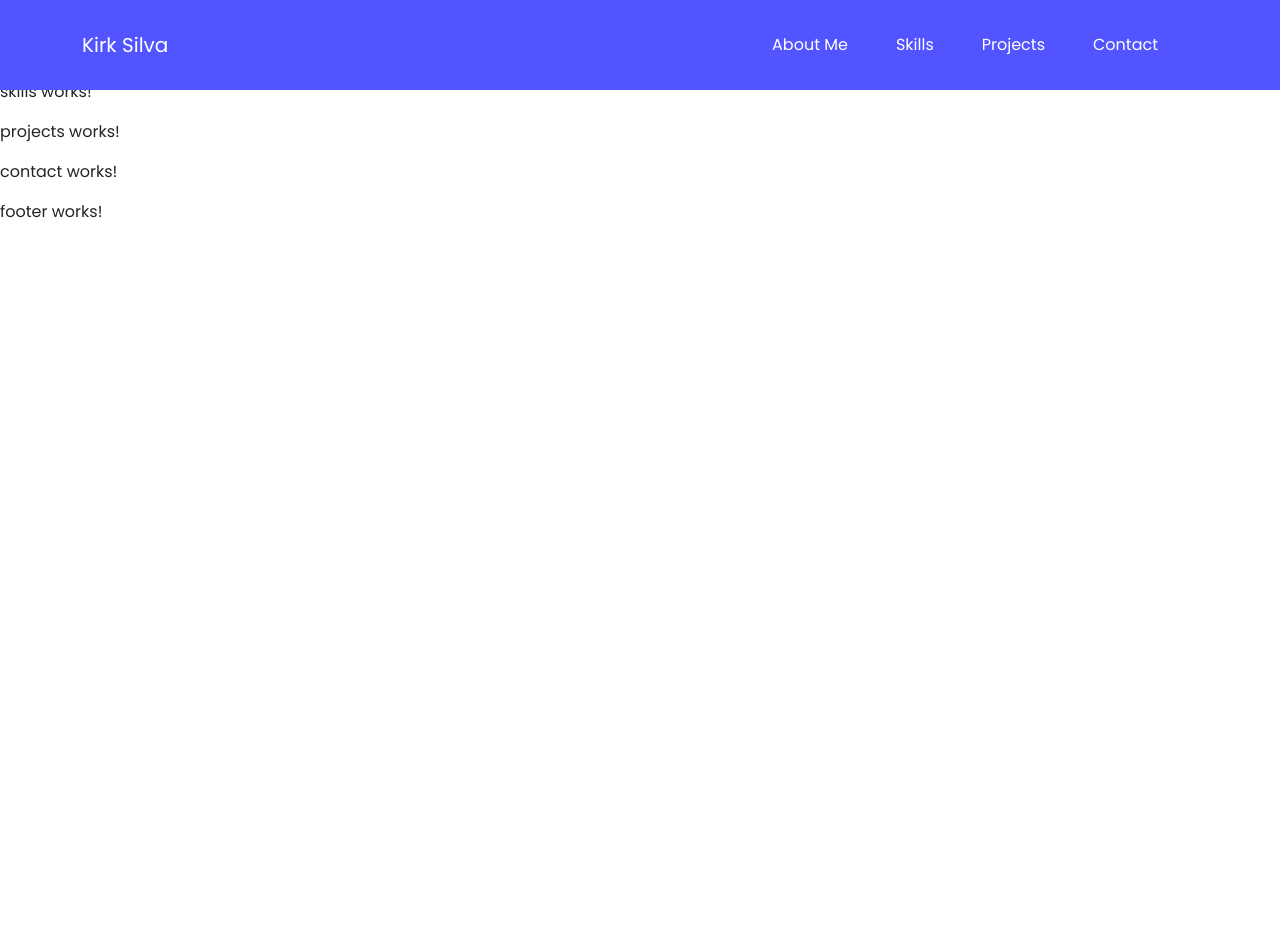
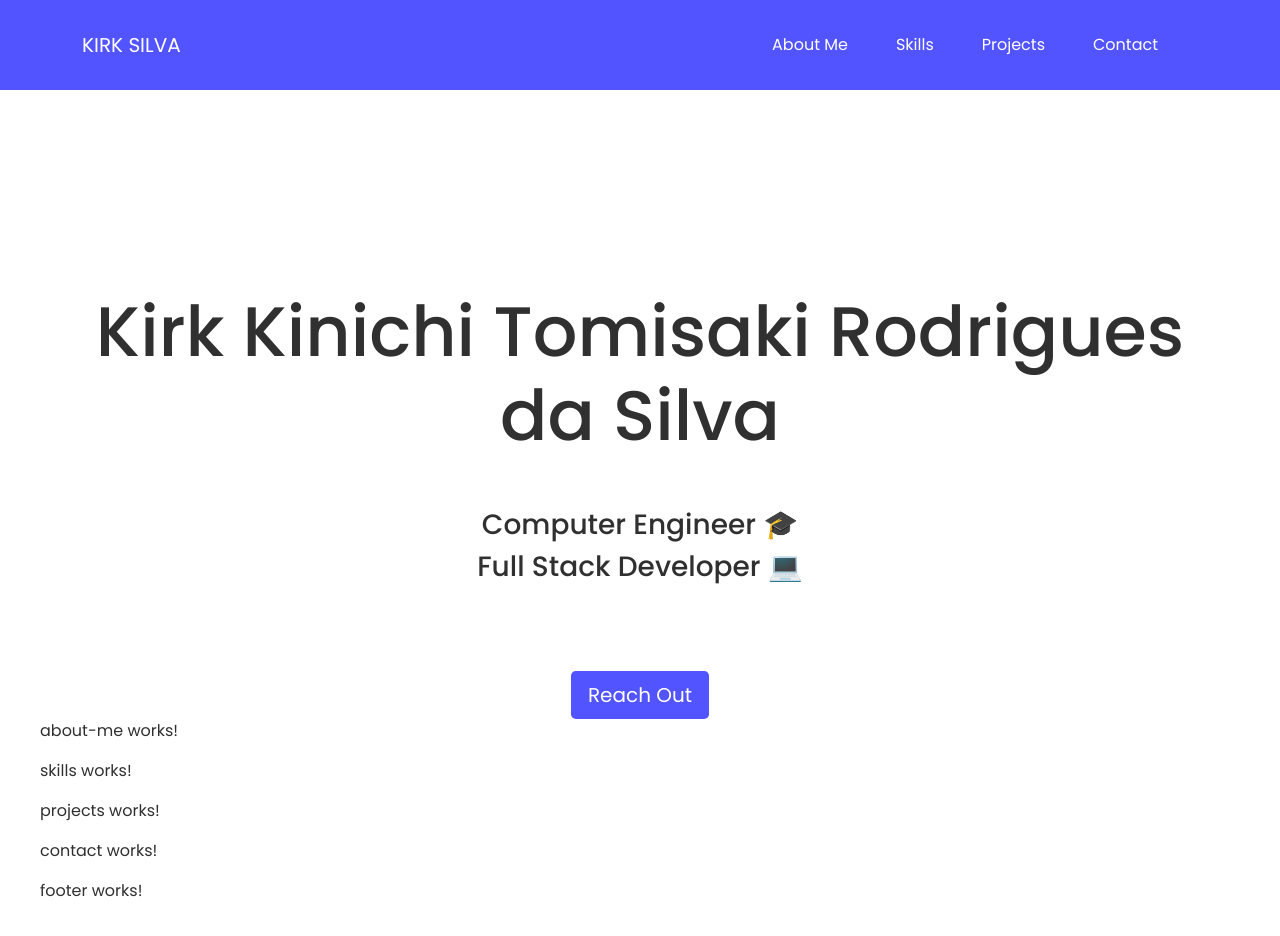
Before and after one commit to kirkkinichi/portfolio-v2, an Angular app: page / in a window 1280 px wide. Shown: the top 936 px of the page. Before the commit the page ends 800 px from the top, so only its background shows below. Built offline with nearby package versions, Linux system fonts and the light colour scheme; a web font is replaced by a local one.

Commit message:
Adding home page.

```diff
--- a/src/app/components/header/header.component.html
+++ b/src/app/components/header/header.component.html
@@ -1,7 +1,7 @@
 <nav class="header navbar navbar-expand-lg fixed-top navbar-dark">
     <div class="container">
 
-        <div class="navbar-brand"><a href="/">Kirk Silva</a></div>
+        <div class="navbar-brand"><a href="/">KIRK SILVA</a></div>
 
         <!-- Collapsed Header -->
         <button class="navbar-toggler" type="button" data-bs-toggle="collapse" data-bs-target="#navbarNav"
--- a/src/app/pages/home/home.component.html
+++ b/src/app/pages/home/home.component.html
@@ -1 +1,12 @@
-<p>home works!</p>
+<div class="container main-div">
+    <div class="col text-center">
+        <h1 class="main-title">Kirk Kinichi Tomisaki Rodrigues da Silva</h1>
+    </div>
+    <div class="col text-center">
+        <h3 class="sub-title">Computer Engineer 🎓</h3>
+        <h3>Full Stack Developer 💻</h3>
+    </div>
+    <div class="container text-center">
+        <button class="home-btn btn btn-lg">Reach Out</button>
+    </div>
+</div>
--- a/src/app/pages/home/home.component.scss
+++ b/src/app/pages/home/home.component.scss
@@ -0,0 +1,19 @@
+@import '../../../styles.scss';
+
+.main-div {
+    margin-top: 250px;
+}
+
+.main-title {
+    font-size: 70px;
+}
+
+.sub-title {
+    margin-top: 50px;
+}
+
+.home-btn {
+    margin-top: 80px;
+    color: $header-buttons-bg-text;
+    background-color: $header-buttons-bg;
+}
--- a/src/styles.scss
+++ b/src/styles.scss
@@ -1,7 +1,10 @@
+//Global Variables
+$text-color: #303030;
+$header-buttons-bg: #5254FF;
+$header-buttons-bg-text: #FFF;
+
 body {
     font-family: "Poppins", sans-serif;
+    padding: 40px;
+    color: $text-color;
 }
-
-//Global Variables
-$header-buttons-bg: #5254FF;
-$header-buttons-bg-text: #FFF;
```
